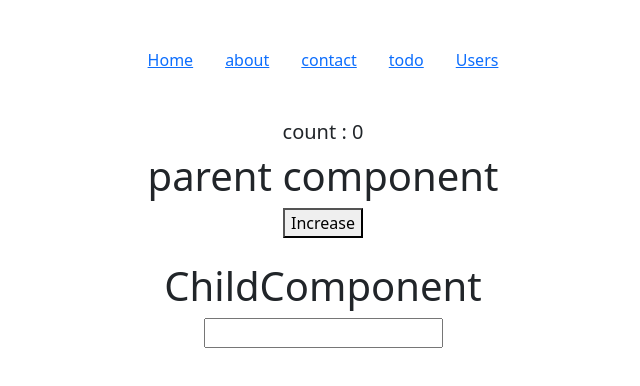
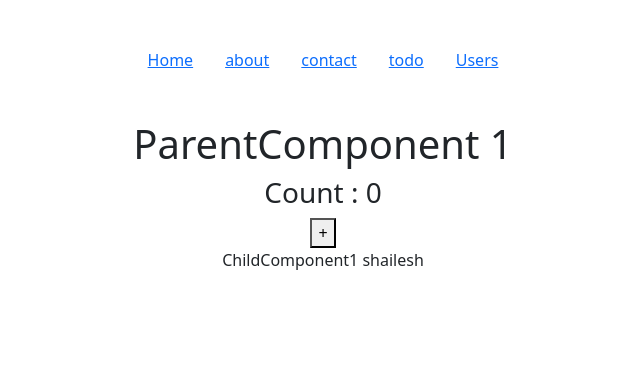
Before and after one commit to shailesh-ss-19-11/evening-todolist, a React (Vite) app: page /children-prop in a window 1280 px wide. Shown: the top 386 px of the page, without its empty margins (317-957 px from the left). Built offline with nearby package versions, Linux system fonts and the light colour scheme.

Commit message:
children props

```diff
--- a/src/App.jsx
+++ b/src/App.jsx
@@ -2,6 +2,8 @@ import React, { Suspense } from "react";
 import { Route, Routes } from "react-router-dom";
 import Loader from "./components/Loader";
 import ParentComponent from "./usecallback/ParentComponent";
+import ParentComponent1 from "./learnchildrenprop/ParentComponent1";
+import ChildComponent1 from "./learnchildrenprop/ChildComponent1";
 
 // Lazy load all components
 const Header = React.lazy(() => import("./components/Header"));
@@ -24,7 +26,7 @@ const App = () => {
         </Suspense>
       </div>
 
-      {/* <Suspense fallback={<Loader />}>
+      <Suspense fallback={<Loader />}>
         <Routes>
           <Route path="/" element={<Home />} />
           <Route path="/home" element={<Home />} />
@@ -35,12 +37,17 @@ const App = () => {
           <Route path="/users/add-user" element={<AddUser />} />
           <Route path="/users/edit-user/:userId" element={<UpdateUser />} />
           <Route path="/users/userinfo/:userId" element={<UserInfo />} />
+          <Route path="/usecallback-lazyloading" element={<ParentComponent />} />
+          <Route path="/children-prop" element={
+
+            <ParentComponent1>
+              <ChildComponent1 name="shailesh"/>
+            </ParentComponent1>
+
+            } />
           <Route path="*" element={<Page404 />} />
         </Routes>
-      </Suspense> */}
-      <div className="text-center">
-        <ParentComponent/>
-      </div>
+      </Suspense>
     </>
   );
 };
--- /dev/null
+++ b/src/learnchildrenprop/ChildComponent1.jsx
@@ -0,0 +1,11 @@
+import React from 'react'
+
+const ChildComponent1 = (props) => {
+    const { name } = props;
+    console.log("child component render....");
+    return (
+        <div>ChildComponent1 {name}</div>
+    )
+}
+
+export default ChildComponent1
--- /dev/null
+++ b/src/learnchildrenprop/ParentComponent1.jsx
@@ -0,0 +1,18 @@
+import React, { useState } from 'react'
+import ChildComponent1 from './ChildComponent1';
+
+const ParentComponent1 = (props) => {
+
+    const { children } = props;
+    const [count, setcount] = useState(0);
+    return (
+        <div className='text-center'>
+            <h1>ParentComponent 1</h1>
+            <h3>Count : {count}</h3>
+            <button onClick={() => setcount(count + 1)}>+</button>
+            {children}
+        </div>
+    )
+}
+
+export default ParentComponent1
```
